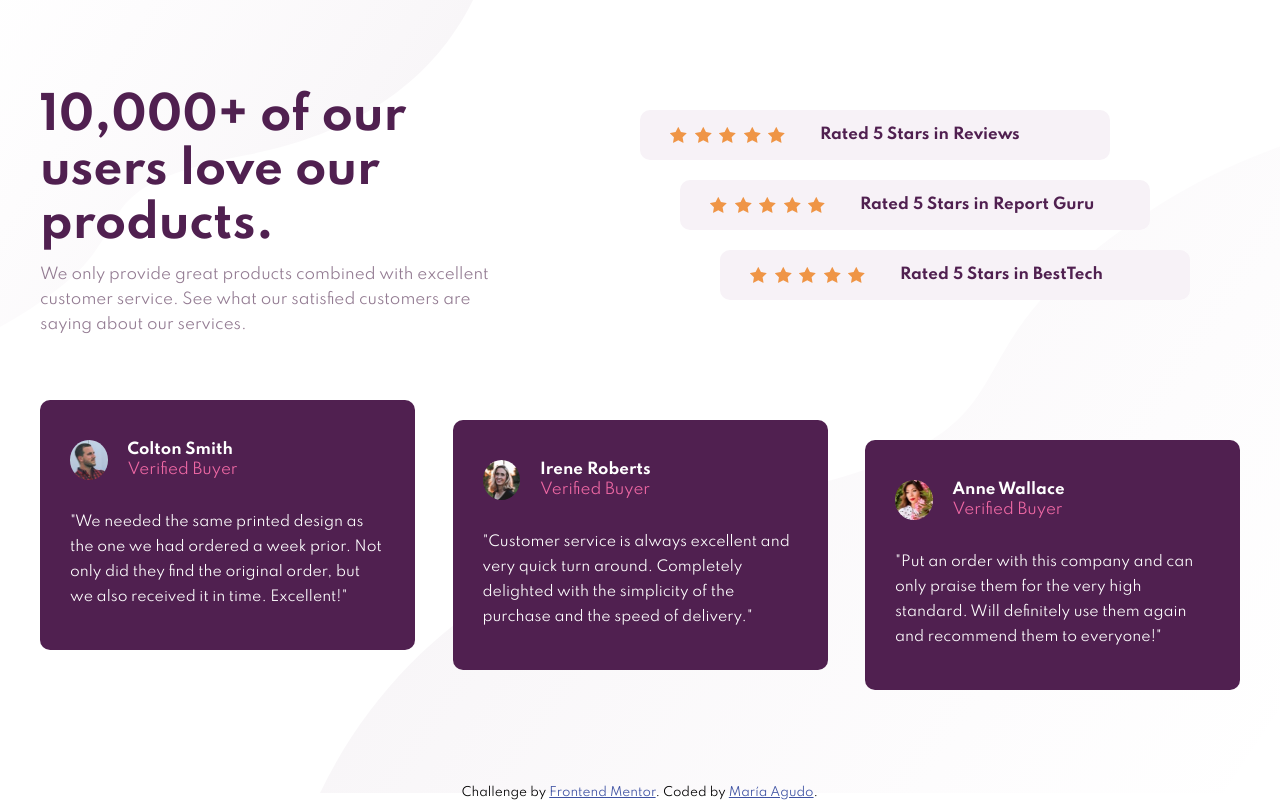
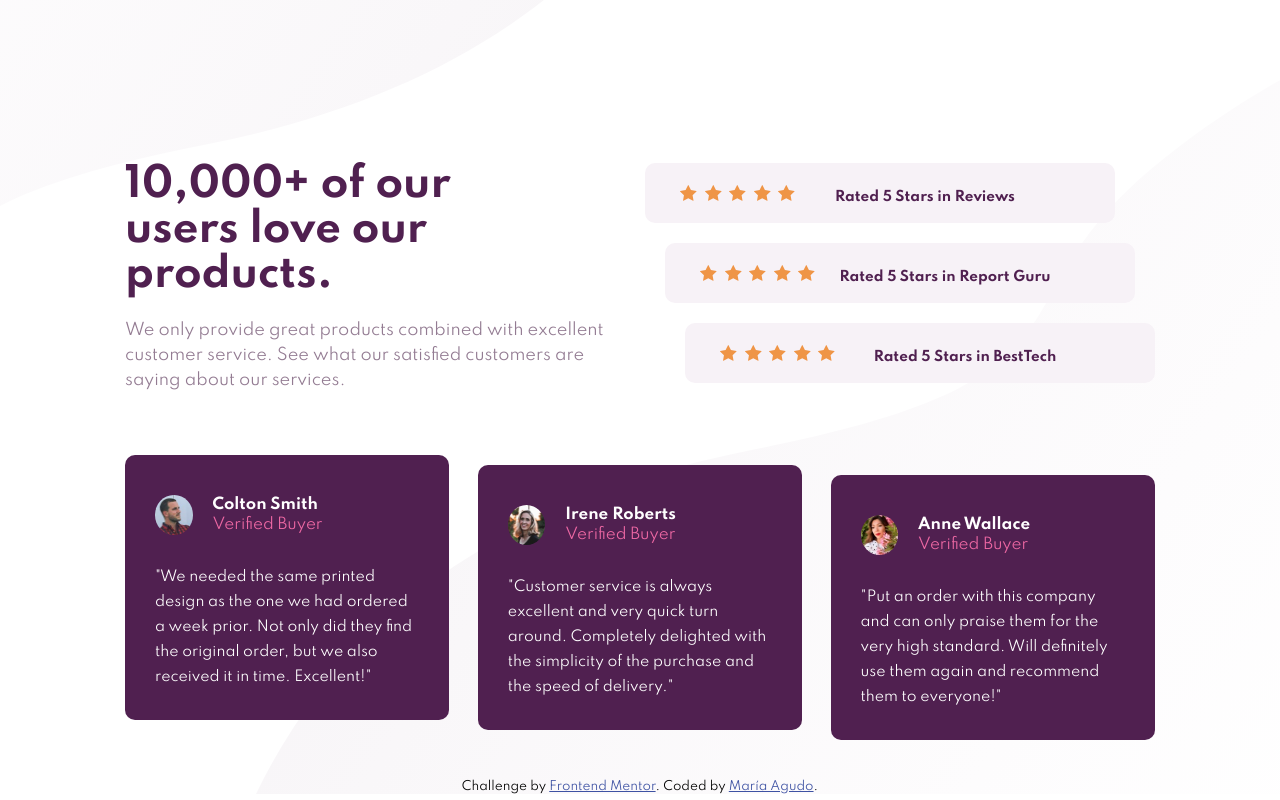
Before and after one commit to mdagudo/social-proof-section-master, a plain HTML site: page index.html in a window 1280 px wide. Drawn offline with Linux system fonts and the light colour scheme.

Commit message:
Mobile First and rem

```diff
--- a/css/style.css
+++ b/css/style.css
@@ -7,167 +7,35 @@
     --ligh-grayish-magenta: hsl(300, 24%, 96%);
 }
 
+html {
+    font-size: 62.5%;
+}
+
 * {
     margin: 0;
     padding: 0;
     box-sizing: border-box;
     font-family: 'Spartan', sans-serif;
-    font-size: 15px;
+    font-size: 1.5rem;
 }
 
 body {
-    height: 100vh;
     background-color: white;
-    background-image: url('../images/bg-pattern-top-desktop.svg'), url('../images/bg-pattern-bottom-desktop.svg');
-    background-position: right 63vw bottom 55vh, left 25vw top 15vh;
+    background-image: url('../images/bg-pattern-top-mobile.svg'), url('../images/bg-pattern-bottom-mobile.svg');
+    background-position: right -30vw top -15vh, left -45vw bottom -40vh;
     background-repeat: no-repeat, no-repeat;
+    background-size: cover;
     display: flex;
     justify-content: center;
     align-items: center;
-
-}
-
-.container {
-    width: 1200px;
-    height: 620px;
-    display: grid;
-    grid-template-columns: 1fr 1fr;
-    grid-template-rows: 1fr 1fr;
-}
-
-.content.description {
-    grid-area: 1 / 1 / 1 / 1;
-    width: 480px;
-
-}
-
-.content.description h1 {
-    font-size: 300%;
-    color: var(--very-dark-magenta);
-    margin-bottom: 10px;
-}
-
-.content.description p {
-    color: var(--dark-grayish-magenta);
-    line-height: 25px;
-}
-
-.content.ratings {
-    grid-area: 1 / 2 / 2 / 3;
-    padding-top: 20px;
-}
-
-.content.ref {
-    grid-area: 2 / 1 / 3 / 3;
-    display: flex;
-    justify-content:space-between;
-}
-
-/* For grid-area, the syntax is: grid-row-start / grid-column-start / grid-row-end / grid-column-end. */
-
-.rating {
-    width: 470px;
-    height: 30px;
-    background: var(--ligh-grayish-magenta);
-    margin-bottom: 20px;
-    border-radius: 10px;
-    padding: 25px;
-    padding-left: 180px;
-    display: flex;
-    align-items: center;
-    position: relative;
-}
-
-.content.ratings .stars {
-    width: 115px;
-    height: 16px;
-    position: absolute;
-    left: 30px;
-    display: flex;
-    justify-content: space-between;
-}
-
-.rating:nth-child(2) {
-    margin-left: 40px;
-}
-
-.rating:nth-child(3) {
-    margin-left: 80px;
-}
-
-
-.rating p {
-    color: var(--very-dark-magenta);
-    font-weight: 700;
-}
-
-.reference {
-    background: var(--very-dark-magenta);
-    color: white;
-    height: 250px;
-    border-radius: 10px;
-    padding: 40px 30px;
-}
-
-.reference img {
-    width: 37.5px;
-    border-radius: 100%;
-}
-
-.header {
-    display: flex;
-    margin-bottom: 30px;
-}
-
-.header .user {
-    margin-left: 20px;
-    line-height: 20px;
-}
-
-.pink {
-    color: var(--soft-pink);
-}
-
-.reference p {
-    width: 315px;
-    line-height: 25px;
-    font-size: 14px;
-}
-
-.content.ref .reference:nth-child(2) {
-    margin-top: 20px;
-}
-
-.content.ref .reference:nth-child(3) {
-    margin-top: 40px;
-}
-
-.attribution {
-    position: absolute;
-    bottom: 0;
-    text-align: center;
-    font-size: 12px;
-}
-
-.attribution a {
-    color: hsl(228, 45%, 44%);
-    font-size: 12px;
-}
-
-@media (max-width: 375px) {
-
-body {
-    background-image: url('../images/bg-pattern-top-mobile.svg'), url('../images/bg-pattern-bottom-mobile.svg');
-    background-position: right 0vw bottom 85vh, left 0vw top 70vh;
-    display: flex;
-    height: 1530px;
+    width: 100vw;
+    height: auto;
     flex-direction: column;
 }
 
 .container {
-    margin: 100px 20px;
-    width: 350px;
-    height: 1500px;
+    margin: 10.0rem 2.0rem;
+    width: 33.0rem;
     display: flex;
     flex-direction: column;
 }
@@ -178,17 +46,22 @@ body {
     display: flex;
     flex-direction: column;
     align-items: center;
-    font-size: 90%;
+    font-size: 80%;
 }
 
 .content.description p {
-    width: 340px;
-    margin-bottom: 20px;
+    width: 34.0rem;
+    margin-bottom: 2.0rem;
+    color: var(--dark-grayish-magenta);
+    line-height: 2.5rem;
 }
 
 .content.description h1 {
-    line-height: 40px;
-    margin-bottom: 20px;
+    line-height: 4.0rem;
+    margin-bottom: 2.0rem;
+    font-size: 250%;
+    font-weight: 700;
+    color: var(--very-dark-magenta);
 }
 
 .content.ratings {
@@ -197,30 +70,33 @@ body {
 
 .rating {
     width: inherit;
-    height: 70px;
+    height: 7.0rem;
     padding: 0;
     display: flex;
     flex-direction: column;
     justify-content: center;
-    margin-bottom: 15px;
+    align-items: center;
+    margin-bottom: 1.5rem;
+    background: var(--ligh-grayish-magenta);
+    margin-bottom: 2.0rem;
+    border-radius: 1.0rem;
 }
 
 
 .content.ratings .stars {
     position: static;
+    width: 11.5rem;
+    height: 1.6rem;
+    display: flex;
+    justify-content: space-between;
 }
 
-.rating:nth-child(2) {
-    margin-left: 0px;
-}
-
-.rating:nth-child(3) {
-    margin-left: 0px;
-}
 
 .rate p {
     margin-top: 10px;
     font-size: 90%;
+    color: var(--very-dark-magenta);
+    font-weight: 700;
 }
 
 .content.ref {
@@ -231,20 +107,163 @@ body {
 
 .reference {
     width: inherit;
-    margin-bottom: 20px;
-    height: 265px;
+    margin-bottom: 2.0rem;
+    height: 26.5rem;
+    background: var(--very-dark-magenta);
+    color: white;
+    border-radius: 1.0rem;
+    padding: 4.0rem 3.0rem;
+}
+
+.reference img {
+    width: 3.75rem;
+    border-radius: 100%;
+}
+
+.header {
+    display: flex;
+    margin-bottom: 3.0rem;
+}
+
+.header .user {
+    margin-left: 2.0rem;
+    line-height: 2.0rem;
+}
+
+.pink {
+    color: var(--soft-pink);
+}
+
+.reference p {
+    line-height: 2.5rem;
+    font-size: 1.3rem;
+}
+
+.attribution {
+    text-align: center;
+    font-size: 1.2rem;
+}
+
+.attribution a {
+    color: hsl(228, 45%, 44%);
+    font-size: 1.2rem;
+}
+
+@media screen and (min-width: 376px) {
+    body {
+    background-image: url('../images/bg-pattern-top-desktop.svg'), url('../images/bg-pattern-bottom-desktop.svg');
+    background-position: right 45vw top -25vh, left 20vw top 0vh;
+}
+    .container {
+        width: 80%;
+        align-items: center;
+    }
+
+    .content.description h1 {
+        font-size: 4.0rem;
+        width: 100%;
+
+    }
+
+    .content.description p {
+        width: 100%;
+        font-size: 1.6rem;
+    }
+
+    .content.ratings, .content.ref {
+        width: 100%;
+        display: flex;
+        flex-direction: column;
+        align-items: center;
+    }
+
+    .reference {
+        width: clamp(34.0rem, 60%, 46.0rem);
+    }
+
+    .rating {
+        width: clamp(30.0rem, 50%, 45.0rem);
+    }
+}
+
+@media screen and (min-width: 1200px) {
+.container {
+    margin: 14.0rem;
+    margin-bottom: 2.0rem;
+    width: auto;
+    height: 62.0rem;
+    display: grid;
+    grid-template-columns: 1fr 1fr;
+    grid-template-rows: 1fr 1fr;
+}
+
+.content.description {
+    grid-area: 1 / 1 / 1 / 1;
+    width: 48.0rem;
+    text-align: left;
+    align-items: flex-start;
+}
+
+.content.description h1 {
+    width: 40.0rem;
+    line-height: 4.5rem;
+}
+
+.content.description p {
+    width: 48.0rem;
+}
+
+.content.ratings {
+    grid-area: 1 / 2 / 2 / 3;
+    padding-top: 2.0rem;
+    justify-self: end;
+}
+
+.content.ref {
+    grid-area: 2 / 1 / 3 / 3;
+    display: flex;
+    flex-direction: row;
+    justify-content:space-between;
+}
+
+.rating {
+    width: 47.0rem;
+    height: 3.0rem;
+    margin-bottom: 2.0rem;
+    padding: 3.0rem;
+    padding-left: 12.0rem;
+    display: flex;
+    align-items: center;
+    position: relative;
+}
+
+.content.ratings .stars {
+    position: absolute;
+    left: 3.5rem;
+}
+
+.rating:nth-child(2) {
+    margin-left: 4.0rem;
+}
+
+.rating:nth-child(3) {
+    margin-left: 8.0rem;
+}
+
+.reference {
+    width: 31.5%;
+}
+
+.reference p {
+    font-size: 1.4rem;
 }
 
 .content.ref .reference:nth-child(2) {
-    margin-top: 0px;
+    margin-top: 2.0rem;
 }
 
 .content.ref .reference:nth-child(3) {
-    margin-top: 0px;
-}
-
-.reference p {
-    width: 290px;
+    margin-top: 4.0rem;
 }
 
 }
```
